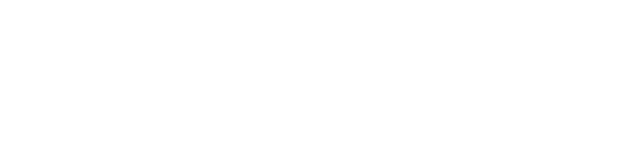
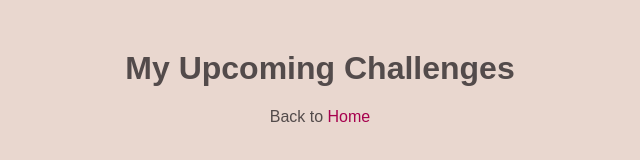
Before and after one commit to LAHILOTE/100-Days-Code, a plain HTML site: page full-week.html in a window 1280 px wide. Shown: the whole page, without its empty margins (320-960 px from the left). Drawn offline with Linux system fonts and the light colour scheme.

Commit message:
040-A Challenge for You! [Day 5]

```diff
--- a/full-week.html
+++ b/full-week.html
@@ -3,8 +3,18 @@
 <head>
     <meta charset="UTF-8">
     <title>My Upcoming Challenges</title>
+    <link rel="stylesheet" href="style.css">
 </head>
 <body>
+    <h1>My Upcoming Challenges</h1>
+    <p>Back to <a href="index.html">Home</a></p>
 
+    <p>
+
+    </p>
+
+    <p>
+
+    </p>
 </body>
 </html>
```
